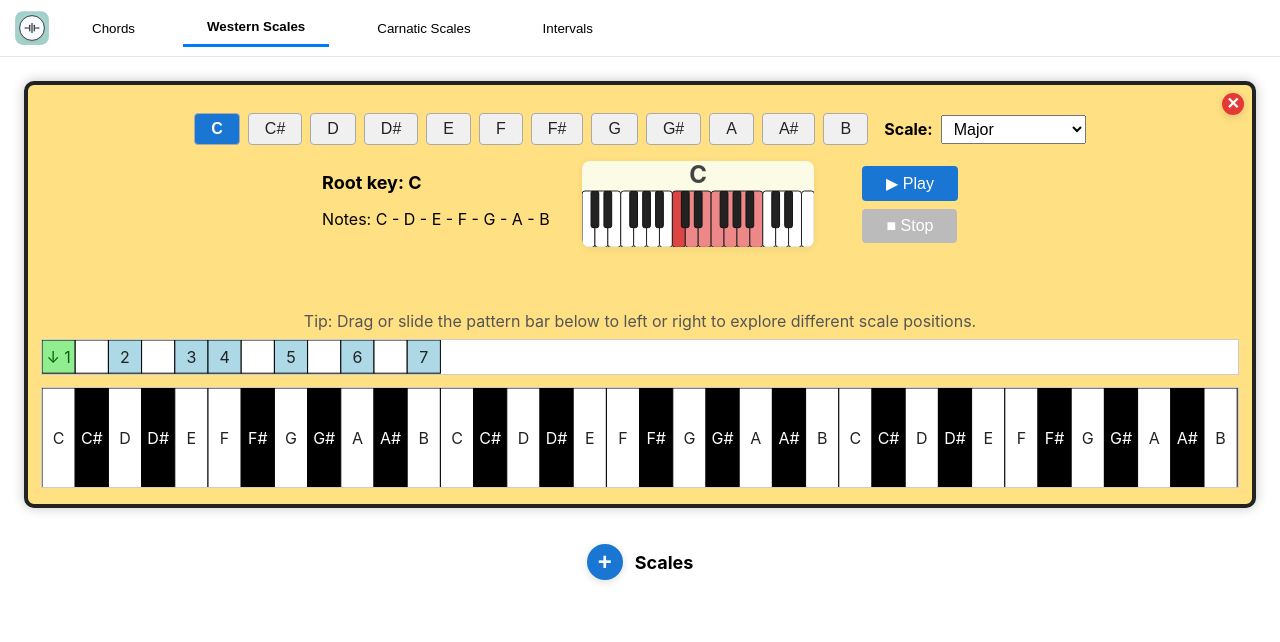
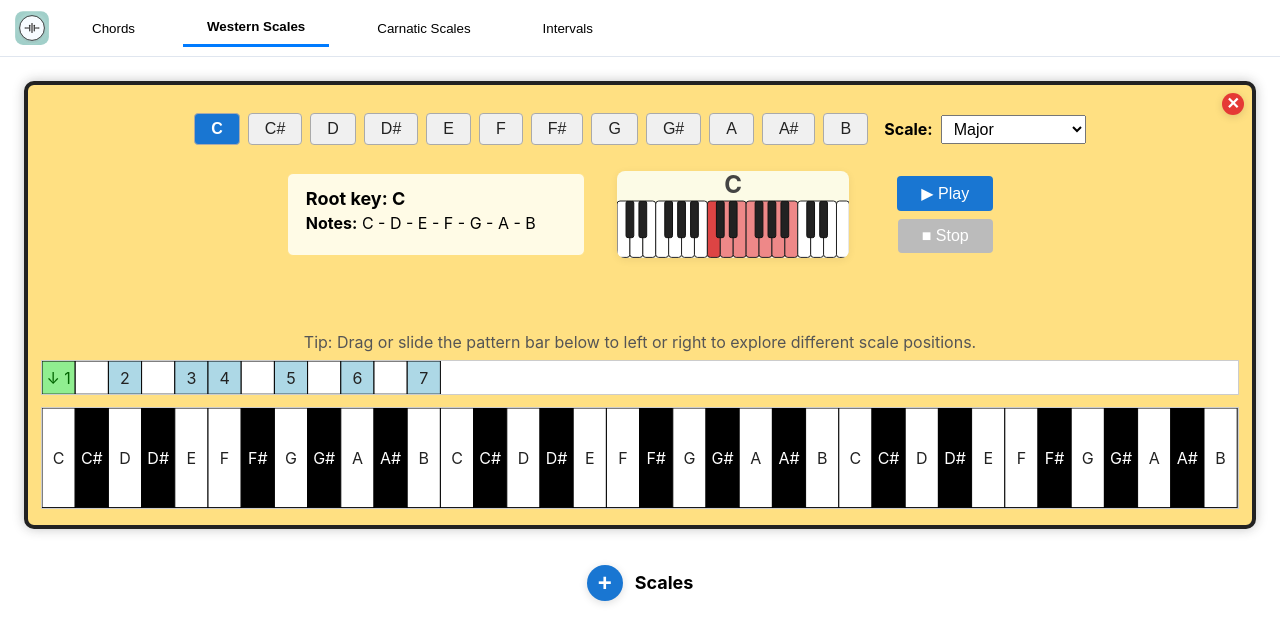
Before and after one commit to senthilktmz/music-utils, a React (Create React App) app in the folder pitchwiz/: page / in a window 1280 px wide. Both pictures are taken after a click on the button "Western Scales". Shown: the top 642 px of the page. Built offline with nearby package versions, Linux system fonts and the light colour scheme.

Commit message:
clustering carnatic raga info in a box

```diff
--- a/pitchwiz/src/ScalesPattern.tsx
+++ b/pitchwiz/src/ScalesPattern.tsx
@@ -133,23 +133,28 @@ const ScalesPattern: React.FC<ScalesPatternProps> = ({ zoom = 100, patterns, sca
     oscillatorsRef.current = [];
   };
 
-  // Show extra Carnatic Raga info if in Carnatic Scales mode
-  let carnaticDetails = null;
+  // Combine Root key, Notes, and Carnatic details in a single white box
+  let infoBox = null;
   if (
-    scalesPatternType === "carnatic_scales" &&
-    ragasPatterns &&
-    selectedPattern &&
-    typeof ragasPatterns === 'object' &&
-    !Array.isArray(ragasPatterns) &&
-    Object.prototype.hasOwnProperty.call(ragasPatterns, selectedPattern)
+    (scalesPatternType === "carnatic_scales" && ragasPatterns && selectedPattern && typeof ragasPatterns === 'object' && !Array.isArray(ragasPatterns) && Object.prototype.hasOwnProperty.call(ragasPatterns, selectedPattern)) ||
+    scalesPatternType === "scales"
   ) {
-    const [mela, western, arohana, avarohana] = (ragasPatterns as Record<string, string[]>)[selectedPattern];
-    carnaticDetails = (
-      <div style={{ margin: '12px 0', background: '#fffbe6', borderRadius: 6, padding: '10px 16px', border: '1px solid #ffe082', fontSize: 15 }}>
-        <div><b>Mela:</b> {mela}</div>
-        <div><b>Western Equivalent:</b> {western}</div>
-        <div><b>Arohana:</b> {arohana}</div>
-        <div><b>Avarohana:</b> {avarohana}</div>
+    let mela, western, arohana, avarohana;
+    if (scalesPatternType === "carnatic_scales") {
+      [mela, western, arohana, avarohana] = (ragasPatterns as Record<string, string[]>)[selectedPattern] || [];
+    }
+    infoBox = (
+      <div style={{ margin: '12px 0', background: '#fffbe6', borderRadius: 6, padding: '14px 18px', border: '1px solid #ffe082', fontSize: 15, textAlign: 'left', minWidth: 260 }}>
+        <div style={{ fontWeight: 'bold', fontSize: 18, marginBottom: 4 }}>Root key: {ROOT_NOTES[rootIndex]}</div>
+        <div style={{ marginBottom: 8, fontSize: 16 }}><b>Notes:</b> {getPatternNotes().join(' - ')}</div>
+        {scalesPatternType === "carnatic_scales" && (
+          <>
+            <div><b>Mela:</b> {mela}</div>
+            <div><b>Western Equivalent:</b> {western}</div>
+            <div><b>Arohana:</b> {arohana}</div>
+            <div><b>Avarohana:</b> {avarohana}</div>
+          </>
+        )}
       </div>
     );
   }
@@ -195,14 +200,8 @@ const ScalesPattern: React.FC<ScalesPatternProps> = ({ zoom = 100, patterns, sca
       </div>
       {/* Root key, Notes, MiniKeyboard, and Play/Stop buttons on same line */}
       <div style={{ display: 'flex', alignItems: 'center', justifyContent: 'center', gap: 32, marginBottom: 32, flexWrap: 'wrap' }}>
-        <div style={{ display: 'flex', flexDirection: 'column', alignItems: 'flex-start', gap: 8, minWidth: 160 }}>
-          <div style={{ fontWeight: 'bold', fontSize: 18 }}>
-            Root key: {ROOT_NOTES[rootIndex]}
-          </div>
-          <div style={{ margin: '8px 0', fontSize: 16 }}>
-            Notes: {getPatternNotes().join(' - ')}
-          </div>
-          {carnaticDetails}
+        <div style={{ display: 'flex', flexDirection: 'column', alignItems: 'flex-start', gap: 8, minWidth: 260 }}>
+          {infoBox}
         </div>
         <MiniKeyboard notes={getPatternNotes()} root={ROOT_NOTES[rootIndex]} width={MINI_KEY_WIDTH} height={MINI_KEY_HEIGHT} />
         <div style={{ display: 'flex', flexDirection: 'column', alignItems: 'center', marginLeft: 16 }}>
```
